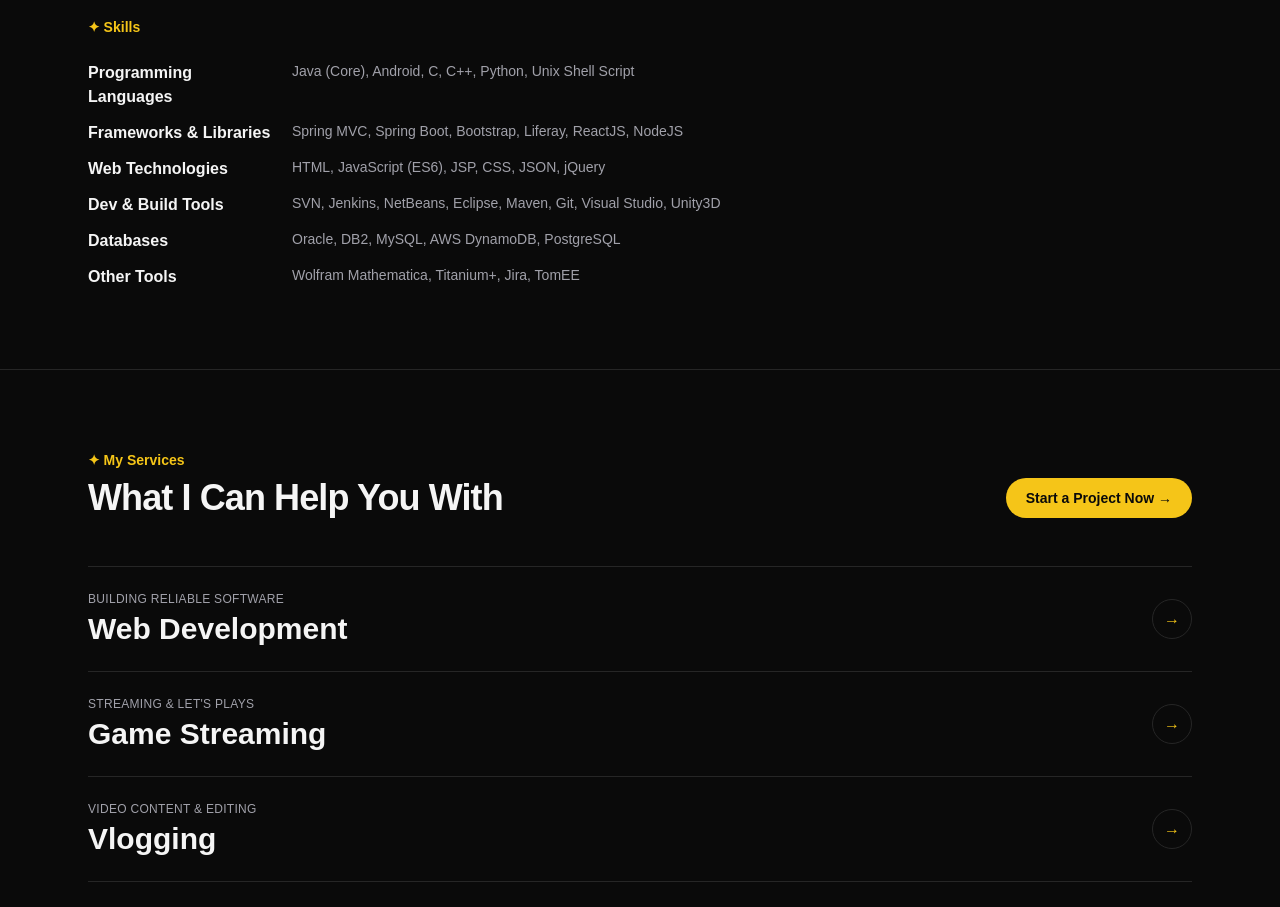
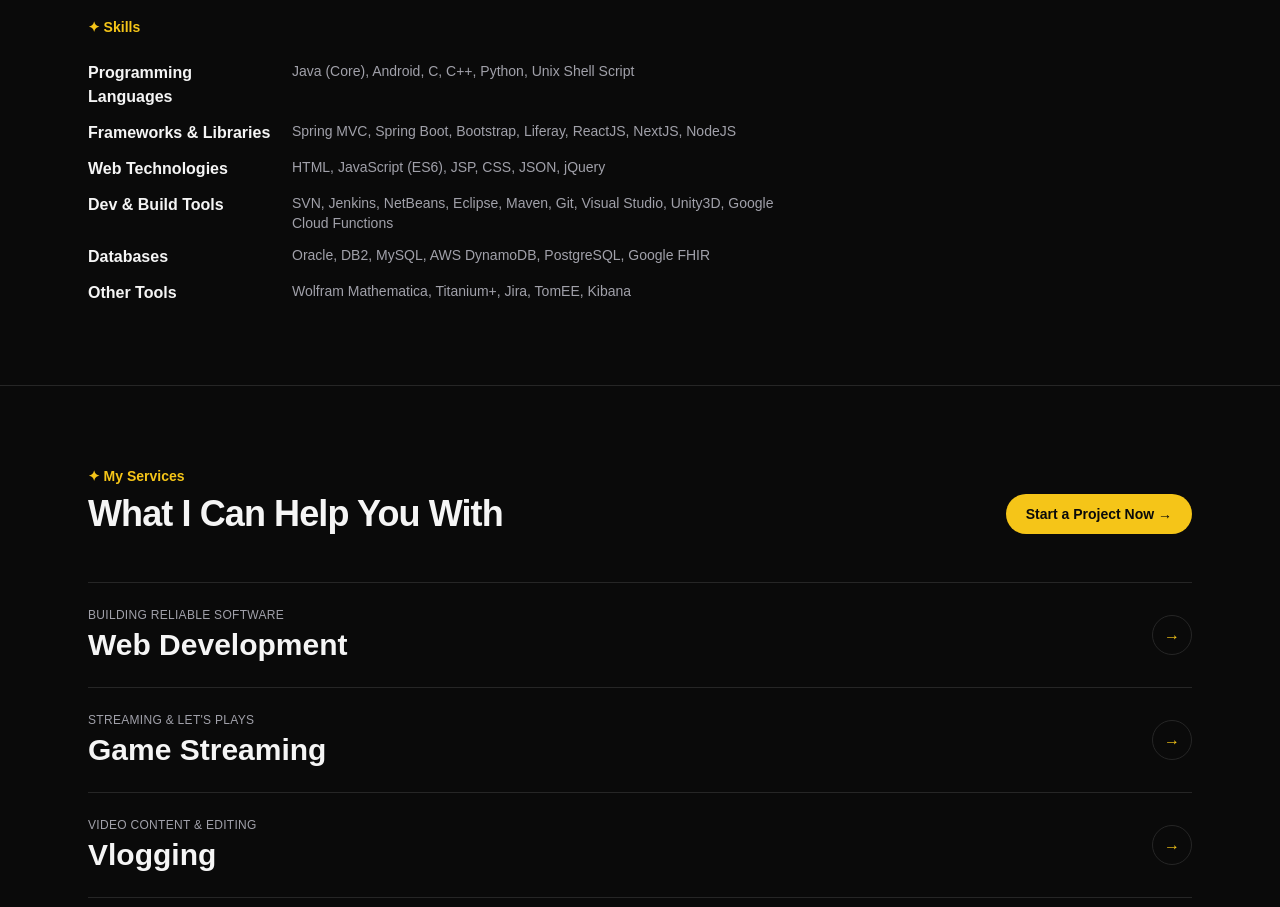
Before and after one commit to ponneeswaran/ponneeswaran.github.io, a Next.js app: page / in a window 1280 px wide. Shown: the part 1880-2787 px from the top of the page. Built offline with nearby package versions, Linux system fonts and the light colour scheme.

Commit message:
feat: update skills section with additional frameworks and tools

```diff
--- a/src/components/About.tsx
+++ b/src/components/About.tsx
@@ -51,7 +51,7 @@
   },
   {
     category: "Frameworks & Libraries",
-    items: "Spring MVC, Spring Boot, Bootstrap, Liferay, ReactJS, NodeJS",
+    items: "Spring MVC, Spring Boot, Bootstrap, Liferay, ReactJS, NextJS, NodeJS",
   },
   {
     category: "Web Technologies",
@@ -59,15 +59,15 @@
   },
   {
     category: "Dev & Build Tools",
-    items: "SVN, Jenkins, NetBeans, Eclipse, Maven, Git, Visual Studio, Unity3D",
+    items: "SVN, Jenkins, NetBeans, Eclipse, Maven, Git, Visual Studio, Unity3D, Google Cloud Functions",
   },
   {
     category: "Databases",
-    items: "Oracle, DB2, MySQL, AWS DynamoDB, PostgreSQL",
+    items: "Oracle, DB2, MySQL, AWS DynamoDB, PostgreSQL, Google FHIR",
   },
   {
     category: "Other Tools",
-    items: "Wolfram Mathematica, Titanium+, Jira, TomEE",
+    items: "Wolfram Mathematica, Titanium+, Jira, TomEE, Kibana",
   },
 ];
 
```
